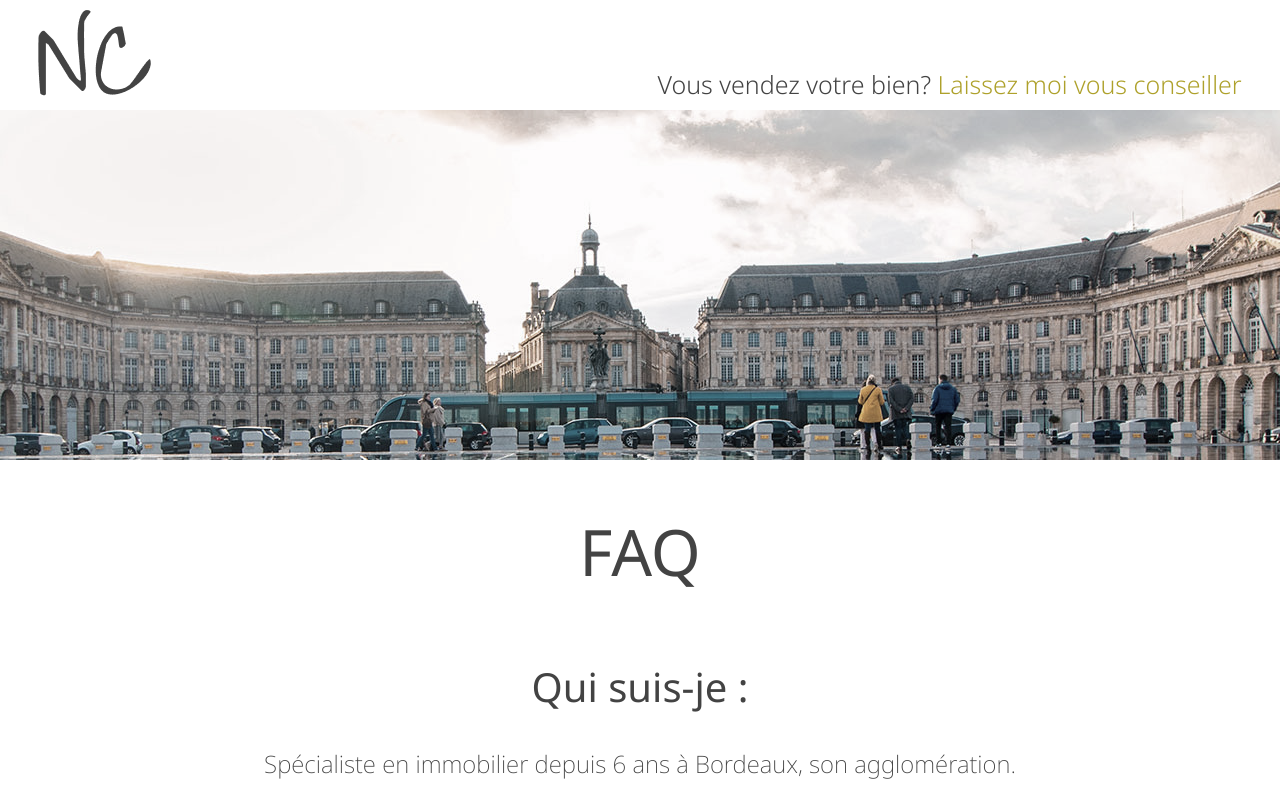
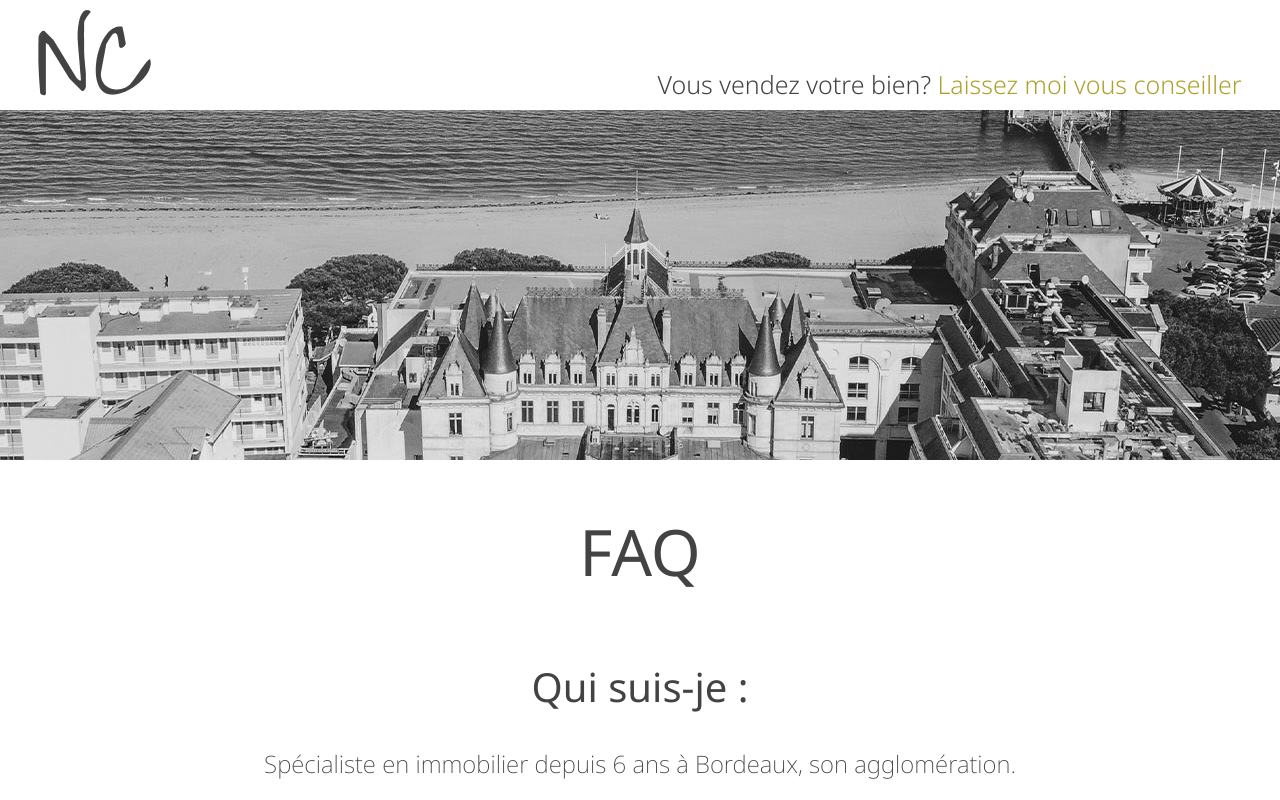
Before and after one commit to magicniclus/monIndependant, a React (Create React App) app: page /FAQ in a window 1280 px wide. Shown: the top 800 px of the page. Built offline with nearby package versions, Linux system fonts and the light colour scheme.

Commit message:
Update _faq.scss

```diff
--- a/src/pages/FAQ/_faq.scss
+++ b/src/pages/FAQ/_faq.scss
@@ -12,10 +12,10 @@
     .imgContainer{
         width: 100vw;
         height: 350px;
-        background-image: url(../../assets/bordeaux.jpg);
+        background-image: url(../../assets/banderoleTwo.jpg);
         background-position: center;
         background-size: cover;
-        filter: grayscale(0.6);
+        filter: grayscale(1);
     }
     .content{
         h1{
```
